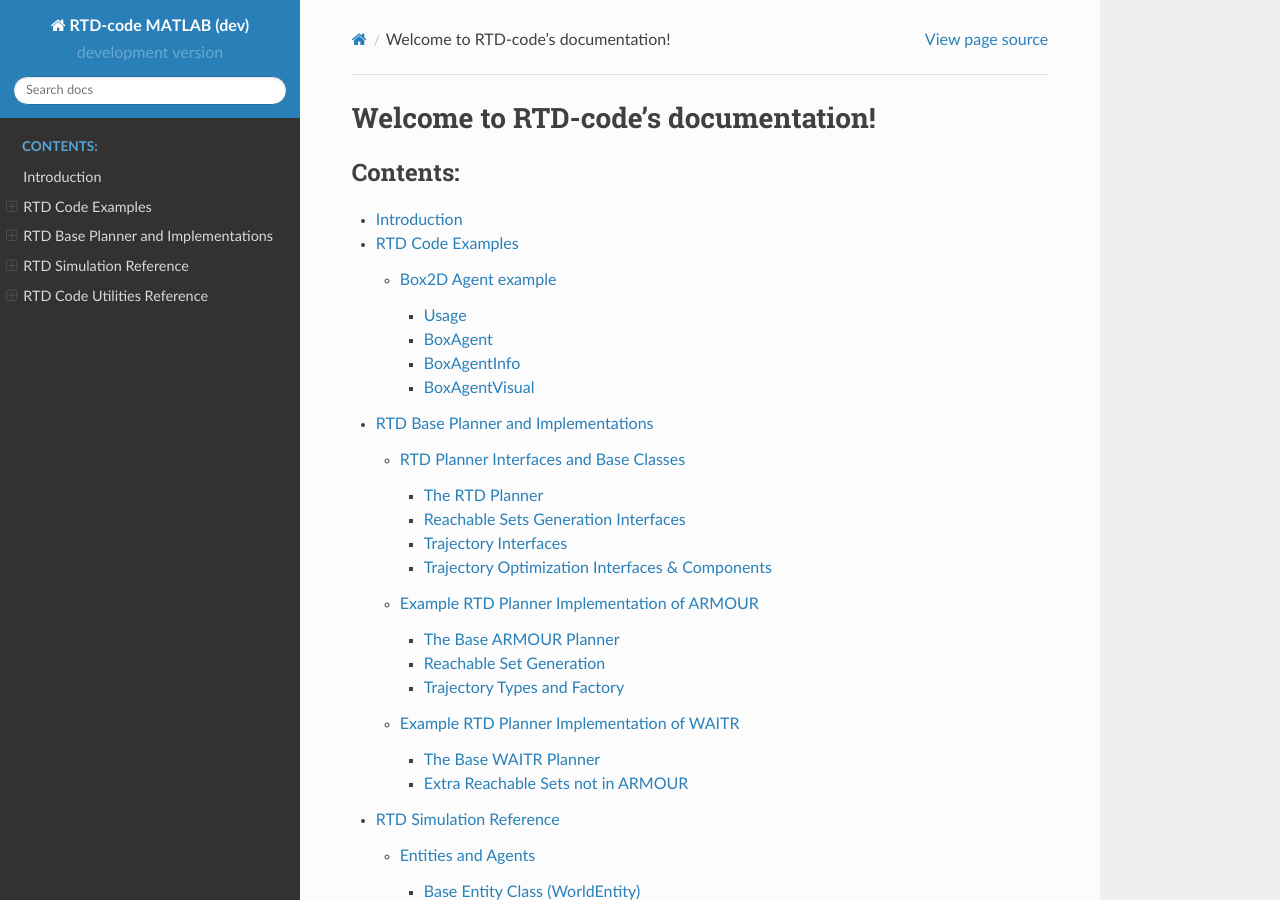
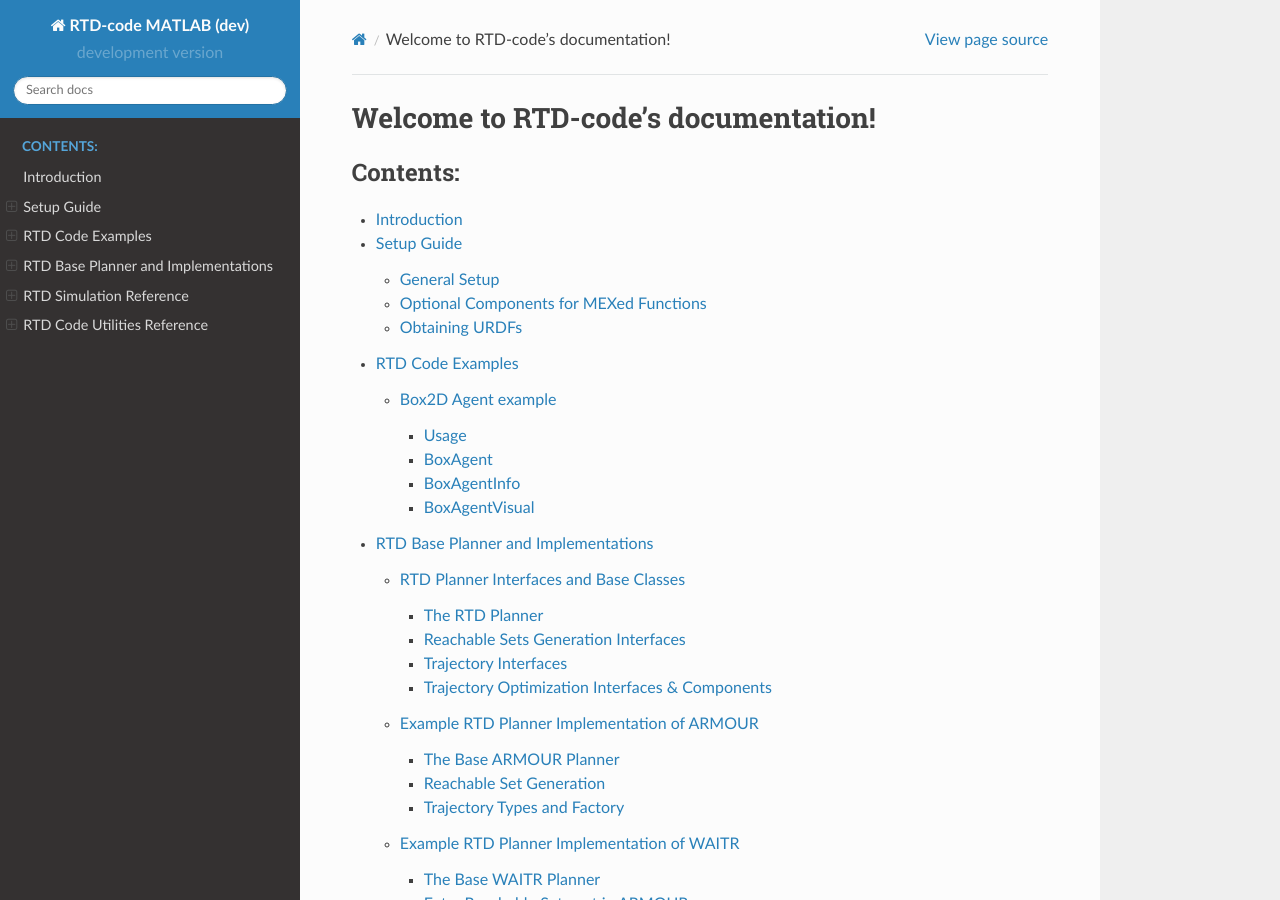
Before and after one commit to roahmlab/rtd-code-matlab, a Sphinx documentation site: the page built from docs/source/index.rst, in a window 1280 px wide and 900 px high. Built offline with Sphinx 7.4.7 and the Read the Docs theme 2.0.0, drawn with Linux system fonts in a browser that asks for light colours; formulas are drawn with MathJax 3; some of the changed lines change nothing that is shown.

Commit message:
Update documentation

```diff
--- a/docs/source/index.rst
+++ b/docs/source/index.rst
@@ -11,6 +11,7 @@
    :caption: Contents:
 
    introduction
+   setup
    examples/examples
    planner/planner
    simulation/simulation
--- /dev/null
+++ b/docs/source/setup.rst
@@ -0,0 +1,27 @@
+Setup Guide
+===========
+
+Rtd-code-matlab expects MATLAB R2021b or later due to its use of classes and the arguments block in function definitions.
+
+General Setup
+-------------
+
+1. In MATLAB R2021b, add `CORA 2021 <https://tumcps.github.io/CORA/pages/archive/v2021/index.html>`_  and its subfolders to your MATLAB path.
+2. Add your URDFs folder (and subfolders) to your MATLAB path.
+3. Add the rtd-code-matlab folder and subfolders to your MATLAB path.
+4. Navigate to the rtd-code-matlab folder and run the script in ``scripts/armour/new_agent_demo.m`` to see if everything is working.
+
+Optional Components for MEXed Functions
+---------------------------------------
+
+We also provide MEXed versions of the robust controller used in ARMOUR.
+To use these MEXed functions, you will need to install the following build dependencies:
+
+* Eigen3 >= 3.3
+* Boost (particularly the `Boost Interval Arthmetic library <https://www.boost.org/doc/libs/1_84_0/libs/numeric/interval/doc/interval.htm>`_)
+
+Obtaining URDFs
+---------------
+
+To obtain the URDFs used in the demos, please visit the `ARMOUR <https://github.com/roahmlab/armour>`_ repository and download the ``urdfs`` folder.
+These can be added to your path to use the demos in rtd-code-matlab.
```
